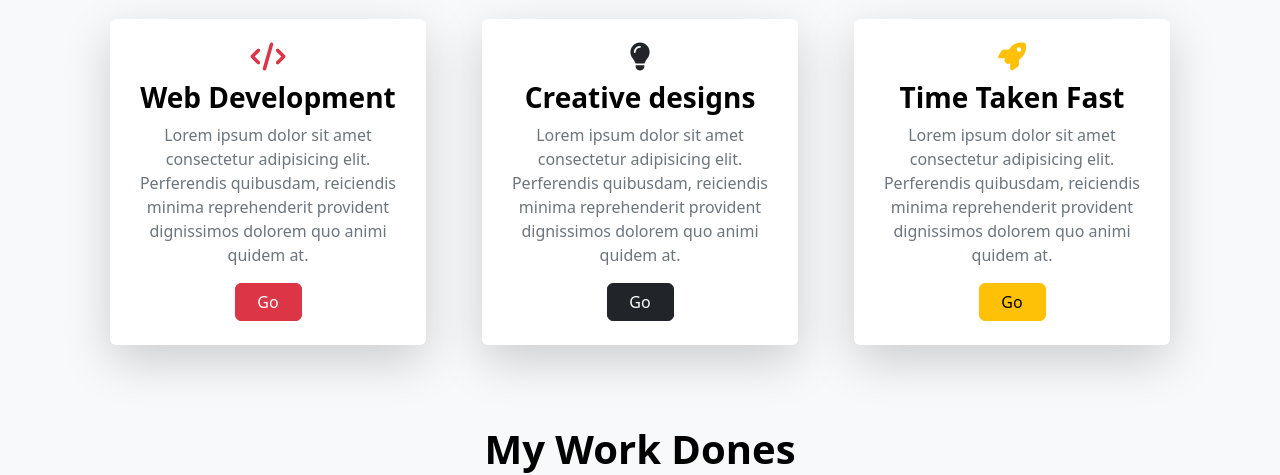
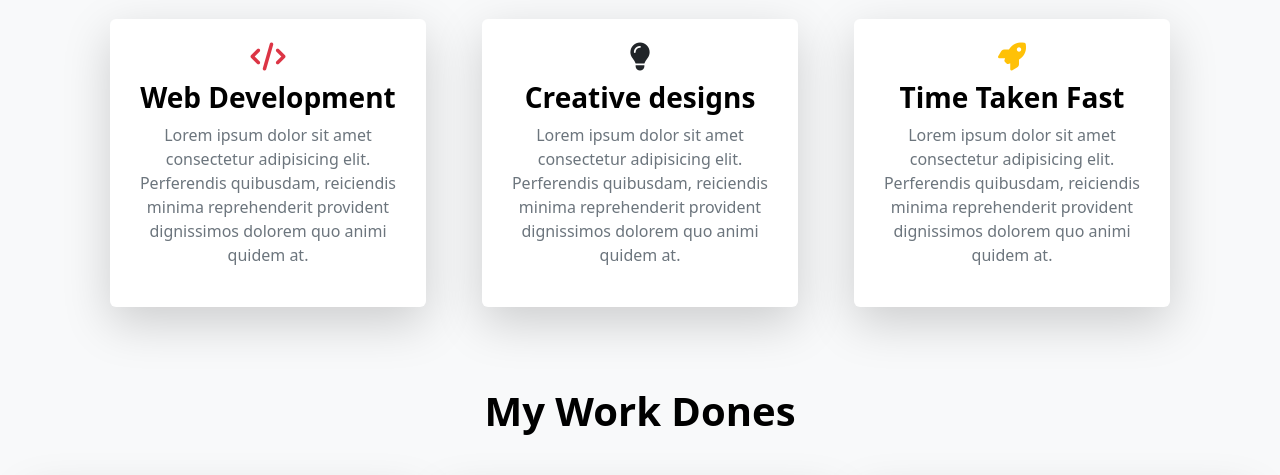
Before and after one commit to aungminhein-dev/me, a plain HTML site: page index1.html in a window 1280 px wide. Shown: the part 1895-2370 px from the top of the page. Drawn offline with nearby package versions, Linux system fonts and the light colour scheme.

Commit message:
Update index1.html

```diff
--- a/index1.html
+++ b/index1.html
@@ -169,7 +169,7 @@
           <i class="fa-solid fa-code fs-3 text-danger"></i>
           <h3 class=" text-black mb-2 mt-2 fw-bolder">Web Development</h3>
           <p class="text-muted">Lorem ipsum dolor sit amet consectetur adipisicing elit. Perferendis quibusdam, reiciendis minima reprehenderit provident dignissimos dolorem quo animi quidem at.</p>
-          <a href="#" class="btn btn-danger w-25">Go</a>
+
         </div>
       </div>
       <div class="col-md-4 col-lg-4 p-3 align-content-center headline">
@@ -177,7 +177,7 @@
           <i class="fa-solid fa-lightbulb fs-3 text-dark"></i>
           <h3 class=" text-black mb-2 mt-2 fw-bolder">Creative designs</h3>
           <p class="text-muted">Lorem ipsum dolor sit amet consectetur adipisicing elit. Perferendis quibusdam, reiciendis minima reprehenderit provident dignissimos dolorem quo animi quidem at.</p>
-          <a href="#" class="btn btn-dark w-25">Go</a>
+
         </div>
       </div>
       <div class="col-md-4 col-lg-4 p-3 align-content-center headline">
@@ -185,7 +185,7 @@
           <i class="fa-solid fa-rocket fs-3 text-warning"></i>
           <h3 class=" text-black mb-2 mt-2 fw-bolder">Time Taken Fast</h3>
           <p class="text-muted">Lorem ipsum dolor sit amet consectetur adipisicing elit. Perferendis quibusdam, reiciendis minima reprehenderit provident dignissimos dolorem quo animi quidem at.</p>
-          <a href="#" class="btn btn-warning w-25">Go</a>
+
         </div>
       </div>
       </div>
```
